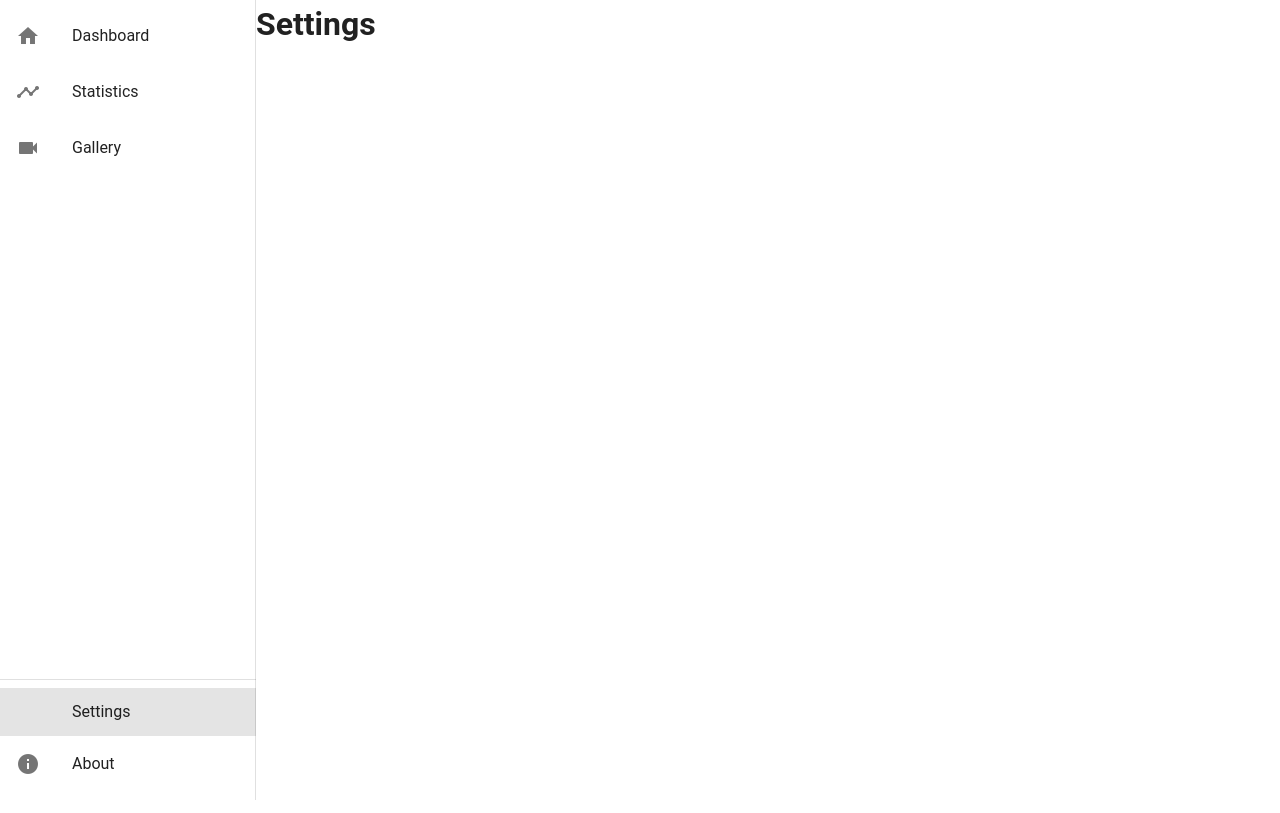
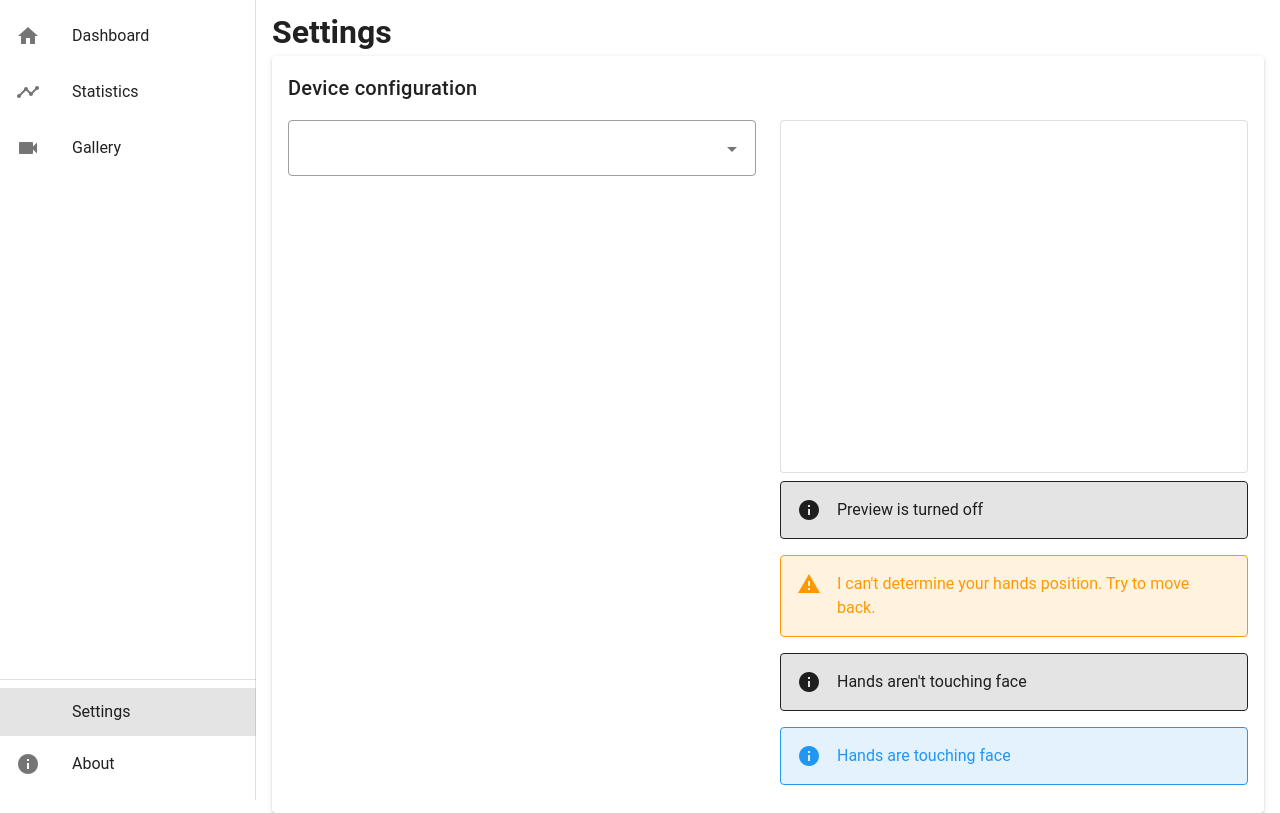
Before and after one commit to szczurzy-torpedowiec/faceshield, a Vue app: page /#/settings in a window 1280 px wide. Built offline with nearby package versions, Linux system fonts and the light colour scheme; a small style sheet from the web is missing.

Commit message:
Add settings view

```diff
--- a/src/renderer/views/Settings.vue
+++ b/src/renderer/views/Settings.vue
@@ -1,3 +1,82 @@
 <template>
-  <h1>Settings</h1>
+  <div class="px-4 py-2 dashboard">
+    <h1>Settings</h1>
+    <v-card>
+      <v-card-title>Device configuration</v-card-title>
+      <v-row class="px-4">
+        <v-col>
+          <v-select
+              :items="deviceSelectItems"
+              outlined
+              persistent-hint
+              :hint="deviceHint"
+              v-model="selectedDevice"
+          />
+        </v-col>
+        <v-col>
+          <v-card class="preview-card" outlined>
+            <canvas class="preview" width="640" height="480"/>
+          </v-card>
+          <v-alert
+              color="gray"
+              outlined
+              text
+              type="info"
+              class="mt-2"
+          >Preview is turned off</v-alert>
+          <v-alert
+              color="orange"
+              outlined
+              text
+              type="error"
+              class="mt-2"
+          >I can't determine your hands position. Try to move back.</v-alert>
+          <v-alert
+              color="gray"
+              outlined
+              text
+              type="info"
+              class="mt-2"
+          >Hands aren't touching face</v-alert>
+          <v-alert
+              color="blue"
+              outlined
+              text
+              type="info"
+              class="mt-2"
+          >Hands are touching face</v-alert>
+        </v-col>
+      </v-row>
+    </v-card>
+  </div>
 </template>
+
+<script>
+export default {
+  data: () => ({
+    deviceSelectItems: ['Kinect'],
+    selectedDevice: '',
+  }),
+  computed: {
+    deviceHint: function () {
+      if (this.selectedDevice === 'Kinect') {
+        return 'Face Shield only works with Kinect v1 drivers. Make sure you have installed correct one.'
+      }
+      return ''
+    }
+  }
+}
+</script>
+
+<style>
+  .preview {
+    position: absolute;
+    top: 0; left: 0;
+    width: 100%; height: 100%;
+  }
+  .preview-card {
+    height: 0;
+    padding-bottom: 75%;
+    position: relative;
+  }
+</style>
```
